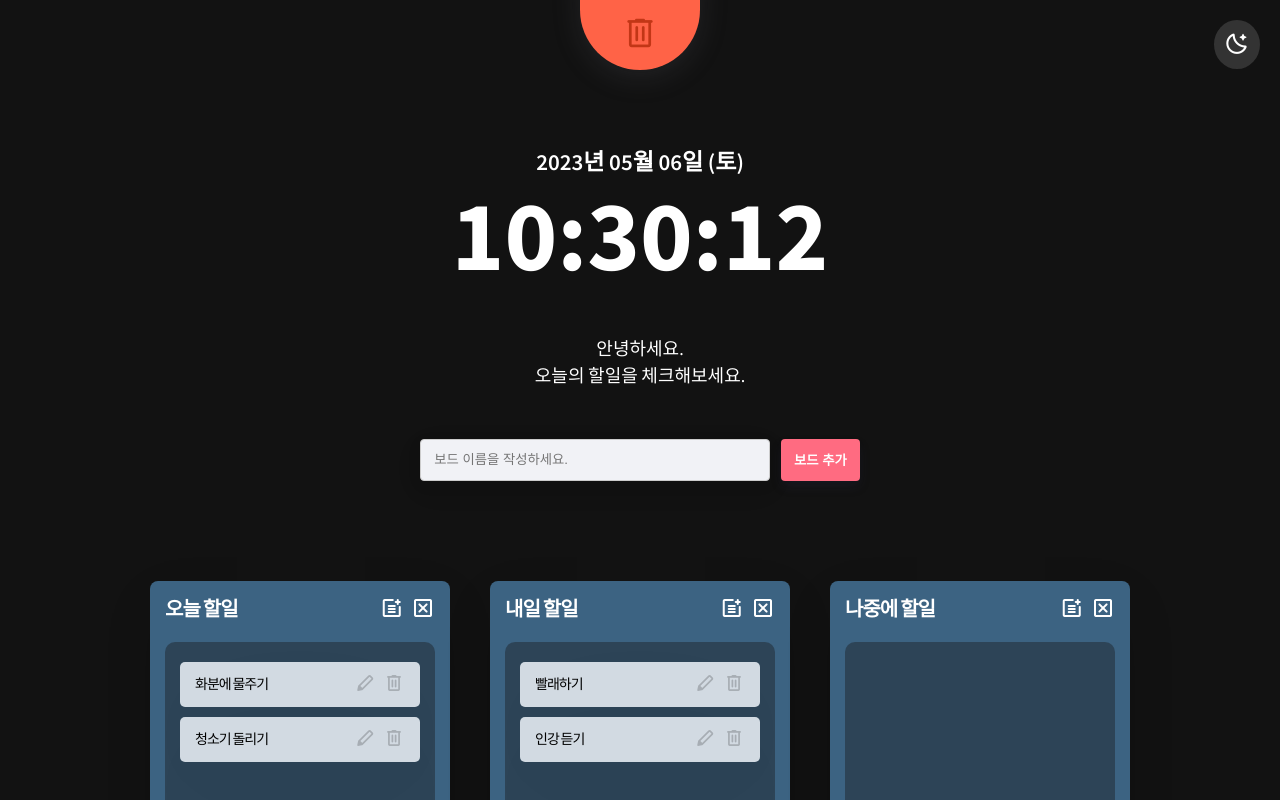
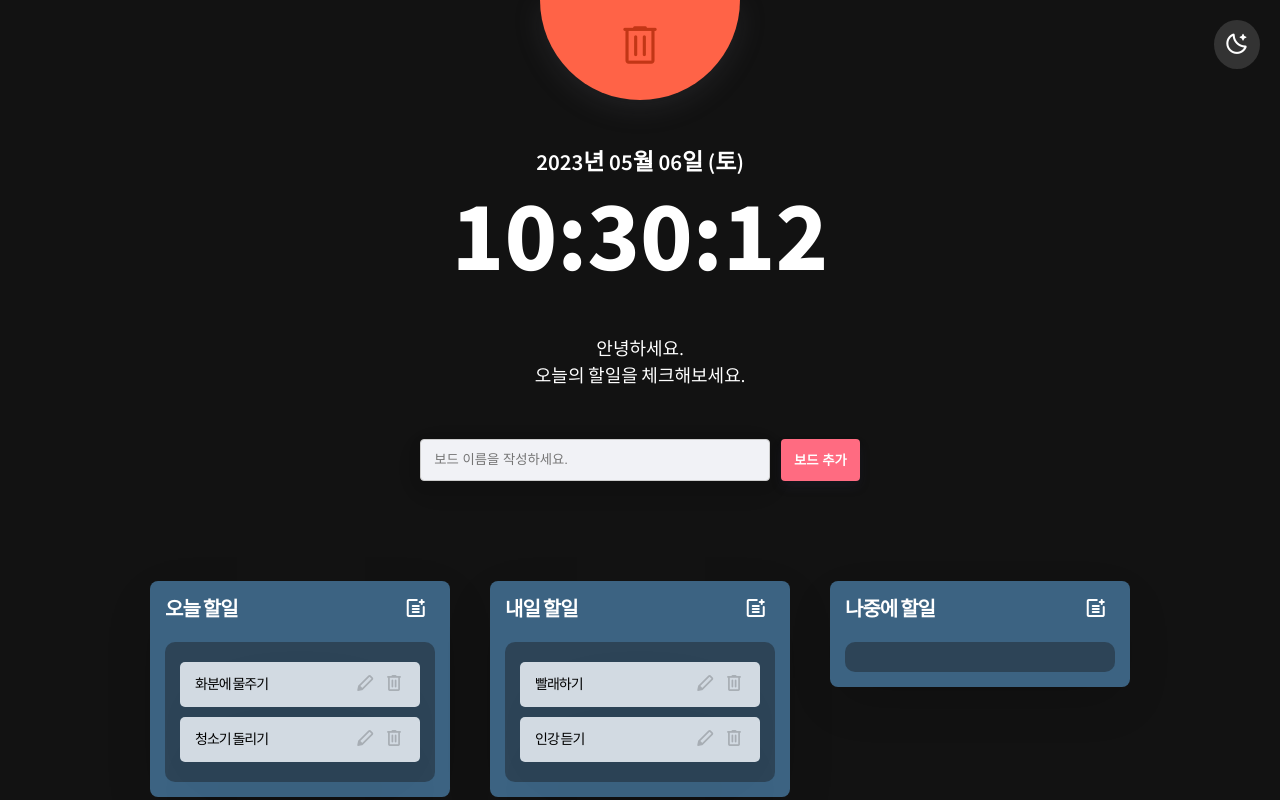
Before and after one commit to fbc93/time-rabbit-todo-app, a React (Create React App) app: page / in a window 1280 px wide. Built offline with nearby package versions, Linux system fonts and the light colour scheme.

Commit message:
Fix: dnd draggable id 수정 같은 보드 내 투두 위치 변경 기능 구현

```diff
--- a/src/App.tsx
+++ b/src/App.tsx
@@ -1,7 +1,7 @@
 import { useEffect } from "react";
 import { useRecoilValue } from "recoil";
 import { createGlobalStyle, ThemeProvider } from "styled-components";
-import { BoardState, saveBoards, ThemeState } from "./atoms";
+import { BoardState, saveBoards, ThemeState, TrashcanState } from "./atoms";
 import BoardList from "./components/boardList";
 import { darkTheme, lightTheme } from "./theme";
 
--- a/src/atoms.ts
+++ b/src/atoms.ts
@@ -30,11 +30,11 @@ const defaultBoards:IBoardState[] = [
     title:"내일 할일",
     toDos:[
       {
-        id:0,
+        id:2,
         content:"빨래하기"
       },
       {
-        id:1,
+        id:3,
         content:"인강 듣기"
       }
     ]
--- a/src/components/board.tsx
+++ b/src/components/board.tsx
@@ -7,7 +7,7 @@ import Todo from "./todo";
 const Wrapper = styled.div`
   background-color: ${(props) => props.theme.boardBg};
   width:300px;
-  min-height:300px;
+  height:fit-content;
   margin:0em 2em 4em 2em;
   padding:1.5em;
   box-sizing:border-box;
@@ -149,7 +149,7 @@ const Board = (propsData: PropsData) => {
   }
 
   return (
-    <Draggable draggableId={`board-${index}`} index={index}>
+    <Draggable draggableId={`board-${id}`} index={index}>
 
       {(provided) => (
         <Wrapper
@@ -168,20 +168,17 @@ const Board = (propsData: PropsData) => {
               <span className="material-symbols-rounded" onClick={onClickAddTodo}>
                 post_add
               </span>
-              <span className="material-symbols-rounded" onClick={onClickDeleteBoard}>
-                disabled_by_default
-              </span>
             </div>
           </BoardTitle>
 
           {/* To Do : Droppable */}
-          <Droppable droppableId={`todo-${id}`} type="todos" direction="vertical">
+          <Droppable droppableId={`board-${id}`} type="board" direction="vertical">
             {(provided) => (
               <TodoList ref={provided.innerRef} {...provided.droppableProps}>
 
                 {toDos?.map((toDo, index) => (
                   <Todo
-                    key={`board-${id}-todo-${toDo.id}`}
+                    key={toDo.id}
                     draggableId={`board-${id}-todo-${toDo.id}`}
                     id={toDo.id}
                     content={toDo.content}
--- a/src/components/body.tsx
+++ b/src/components/body.tsx
@@ -18,17 +18,18 @@ const BoardList = styled.div`
 `;
 
 const Trashcan = styled.div`
-  width:120px;
-  height:120px;
+  width:200px;
+  height:100px;
   background-color:tomato;
-  border-radius:0 0 60px 60px;
+  border-radius:0 0 100px 100px;
   position:fixed;
-  top:-50px;
+  top: 0px;
   box-shadow: rgba(100, 100, 111, 0.2) 0px 7px 29px 0px;
+  transition: top 0.2s ease-in-out;
 
   span {
-    font-size:3.8rem;
-    padding-bottom:18px;
+    font-size:5rem;
+    padding-bottom:30px;
     position:absolute;
     bottom:0;
     left:50%;
@@ -38,18 +39,74 @@ const Trashcan = styled.div`
 `;
 
 const Body = () => {
+  const [boardsData, setBoardsData] = useRecoilState(BoardState);
 
-  const [boardsData, setBoardsData] = useRecoilState(BoardState);
-  const [trashcanData, setTrashcanData] = useRecoilState(TrashcanState);
+  const onDragEnd = (onDragEndInfo: DropResult) => {
 
-  const onDragEnd = ({ source, destination, draggableId, type }: DropResult) => {
-    //Logics
-    console.log(source, destination)
-  };
+    const { source, destination, draggableId, type } = onDragEndInfo;
 
-  const onBeforeDragStart = (data: DragStart) => {
-    const { draggableId, mode, source, type } = data;
-    //Logics
+    //투두보드 순서 변경
+    if (!destination) return;
+    if (source.droppableId === "boards") {
+
+      if (source.index !== destination.index) {
+        setBoardsData((prevBoards) => {
+          const copyPrevBoards = [...prevBoards];
+          const startBoard = copyPrevBoards[source.index];
+
+          copyPrevBoards.splice(source.index, 1);
+          copyPrevBoards.splice(destination.index, 0, startBoard);
+
+          return copyPrevBoards;
+        })
+      }
+    }
+
+    if (destination.droppableId === "trashcan") {
+
+      //휴지통에 드롭하면 투두보드 삭제
+      setBoardsData((prevBoards) => {
+        const copyPrevBoards = [...prevBoards];
+        copyPrevBoards.splice(source.index, 1);
+
+        return copyPrevBoards;
+      });
+    }
+
+    if (source.droppableId === destination.droppableId) {
+
+      //투두 같은 보드 내에서 움직이기
+      setBoardsData((prevBoards) => {
+        const copyPrevBoards = [...prevBoards];
+
+        const targetBoardIndex = copyPrevBoards.findIndex(
+          (board) => board.id + "" === source.droppableId.split("-")[1]
+        );
+        const targetBoard = copyPrevBoards[targetBoardIndex].toDos;
+
+        const targetTodoIndex = targetBoard.findIndex(
+          (todo) => todo.id + "" === draggableId.split("-")[1]
+        );
+
+        const copyTargetTodos = [...targetBoard];
+        const targetTodo = copyTargetTodos[targetTodoIndex];
+
+        copyTargetTodos.splice(targetTodoIndex, 1);
+        copyTargetTodos.splice(destination.index, 0, targetTodo);
+
+        const copyTargetBoards = { ...copyPrevBoards[targetBoardIndex] }
+        copyTargetBoards.toDos = copyTargetTodos;
+
+        copyPrevBoards.splice(targetBoardIndex, 1);
+        copyPrevBoards.splice(targetBoardIndex, 0, copyTargetBoards);
+
+        return copyPrevBoards;
+      });
+    }
+  }
+
+  const onBeforeDragStart = (onBeforeDragStartInfo: DragStart) => {
+    const { draggableId, mode, source, type } = onBeforeDragStartInfo;
   }
 
   return (
@@ -76,7 +133,7 @@ const Body = () => {
 
               {boardsData.map((board, index) => (
                 <Board
-                  key={`board-${index}`}
+                  key={board.id}
                   id={board.id}
                   title={board.title}
                   toDos={board.toDos}
--- a/src/components/todo.tsx
+++ b/src/components/todo.tsx
@@ -116,7 +116,7 @@ const Todo = (propsData: propsData) => {
   }
 
   return (
-    <Draggable draggableId={draggableId} index={index}>
+    <Draggable draggableId={`todo-${id}`} index={index}>
 
       {(provided) => (
         <Wrapper
```
